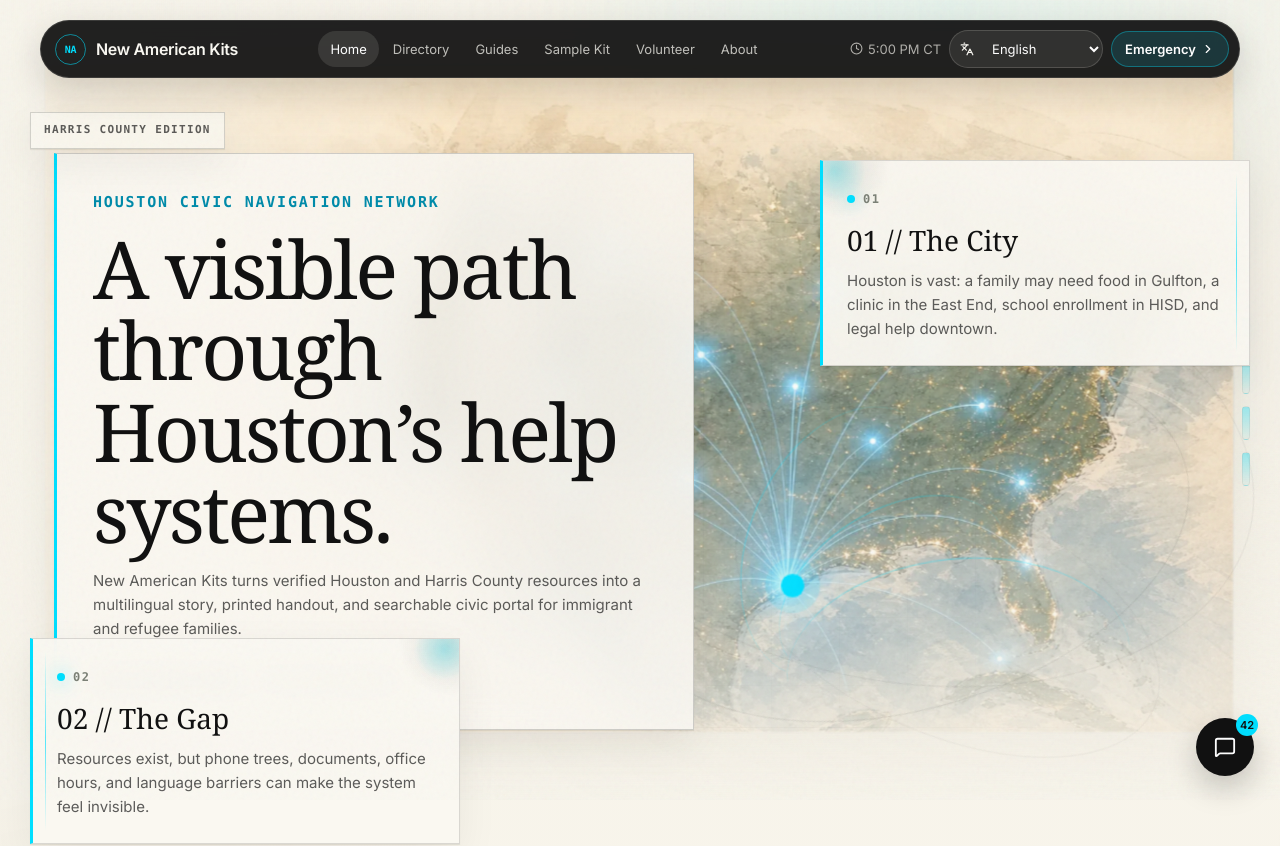
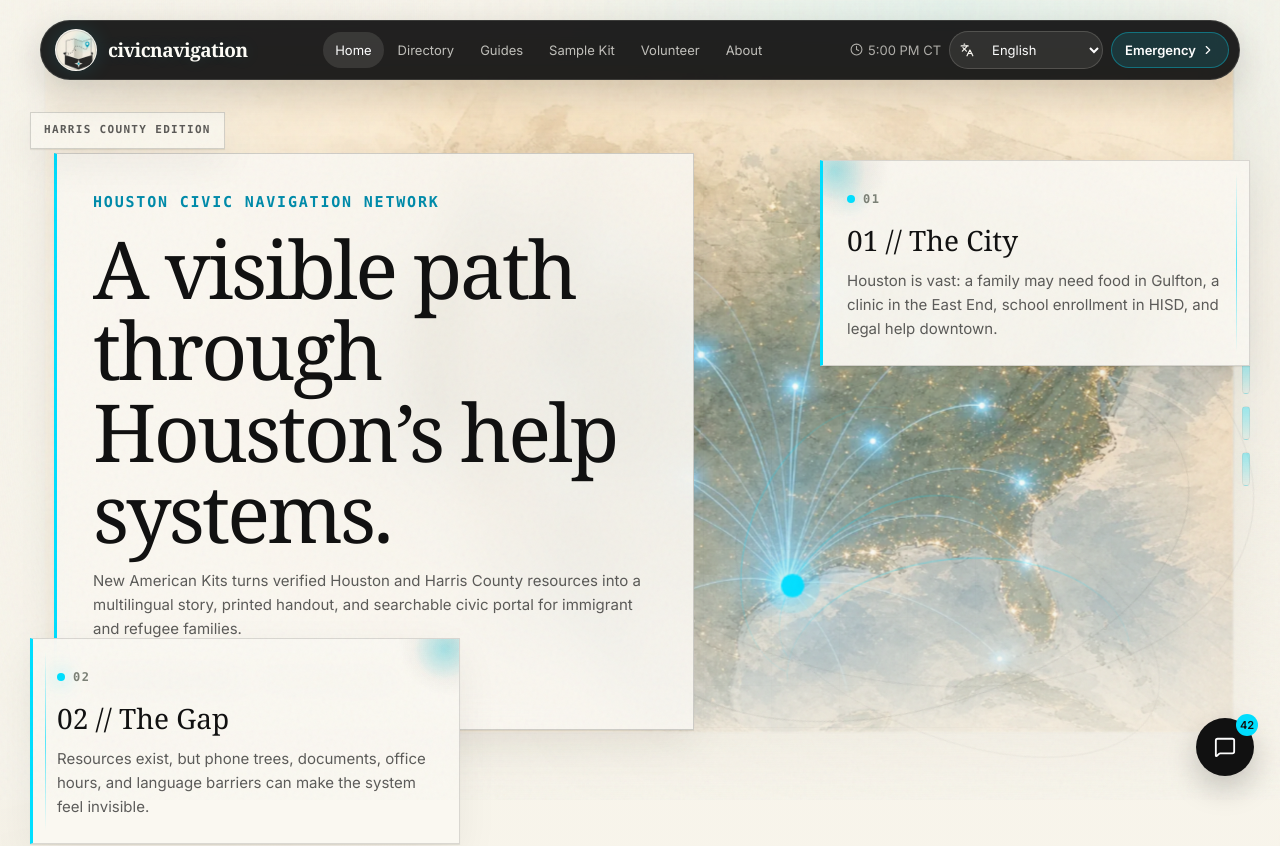
Before and after one commit to pradyunvishu-design/civicnavigation-new-american-kits, a React (Vite) app: page / in a window 1280 px wide. Shown: the top 846 px of the page. Built offline with nearby package versions, Linux system fonts and the light colour scheme.

Commit message:
Add civicnavigation logo branding

```diff
--- a/index.html
+++ b/index.html
@@ -3,7 +3,7 @@
   <head>
     <meta charset="UTF-8" />
     <meta name="viewport" content="width=device-width, initial-scale=1.0" />
-    <title>New American Kits - Houston Civic Resource Portal</title>
+    <title>civicnavigation - Houston Civic Resource Portal</title>
     <meta name="description" content="A student-led Houston civic navigation project connecting immigrant and refugee families to trusted local resources for food, healthcare, school enrollment, legal help, housing, transportation, and English classes." />
     <script>
       if (window.location.protocol === 'file:') {
--- a/src/App.jsx
+++ b/src/App.jsx
@@ -39,7 +39,8 @@ import {
   translateStaticText
 } from './houstonData';
 
-const BRAND = 'New American Kits';
+const BRAND = 'civicnavigation';
+const BRAND_LOGO_PATH = '/brand/civicnavigation-logo.png';
 const KIT_PDF_PATH = '/kits/houston-assistance-guide.pdf';
 
 const iconMap = {
@@ -256,8 +257,10 @@ function Navbar({ lang, setLang }) {
   return (
     <nav className="floating-nav" aria-label={ui.primaryNav}>
       <Link to="/" className="brand-mark" aria-label={`${BRAND} ${t.nav.home}`}>
-        <span className="brand-icon">NA</span>
-        <span>{BRAND}</span>
+        <span className="brand-icon" aria-hidden="true">
+          <img src={BRAND_LOGO_PATH} alt="" />
+        </span>
+        <span className="brand-wordmark">{BRAND}</span>
       </Link>
       <div className="nav-links">
         {links.map(([path, label]) => (
--- a/src/index.css
+++ b/src/index.css
@@ -167,23 +167,48 @@ img {
 }
 
 .brand-mark {
-  gap: 10px;
+  gap: 11px;
   min-width: 0;
-  font-weight: 700;
-  letter-spacing: -0.02em;
+  font-weight: 800;
+  letter-spacing: -0.035em;
 }
 
 .brand-icon {
-  display: inline-grid;
-  place-items: center;
-  width: 31px;
-  height: 31px;
+  position: relative;
+  display: inline-flex;
+  align-items: center;
+  justify-content: center;
+  width: 42px;
+  height: 42px;
   flex: 0 0 auto;
-  border: 1px solid rgba(0, 223, 255, 0.54);
+  overflow: hidden;
+  border: 1px solid rgba(250, 248, 242, 0.28);
   border-radius: 999px;
-  color: var(--cyan);
-  font-family: var(--font-mono);
-  font-size: 10px;
+  background:
+    radial-gradient(circle at 68% 28%, rgba(0, 223, 255, 0.2), transparent 32%),
+    var(--paper);
+  box-shadow:
+    inset rgba(17, 17, 17, 0.12) 0 0 0 1px,
+    rgba(0, 223, 255, 0.12) 0 0 22px;
+}
+
+.brand-icon img {
+  width: 35px;
+  height: 35px;
+  object-fit: cover;
+  object-position: 50% 48%;
+  mix-blend-mode: multiply;
+  transform: scale(1.12);
+}
+
+.brand-wordmark {
+  color: var(--paper-bright);
+  font-family: var(--font-display);
+  font-size: 19px;
+  line-height: 1;
+  text-transform: lowercase;
+  white-space: nowrap;
+  text-shadow: rgba(0, 223, 255, 0.14) 0 0 18px;
 }
 
 .nav-links {
@@ -1780,6 +1805,11 @@ img {
     height: 34px;
   }
 
+  .brand-icon img {
+    width: 29px;
+    height: 29px;
+  }
+
   .nav-actions {
     min-width: 0;
     justify-content: flex-end;
```
Also changed, not shown: public/brand/civicnavigation-logo.png (added).
